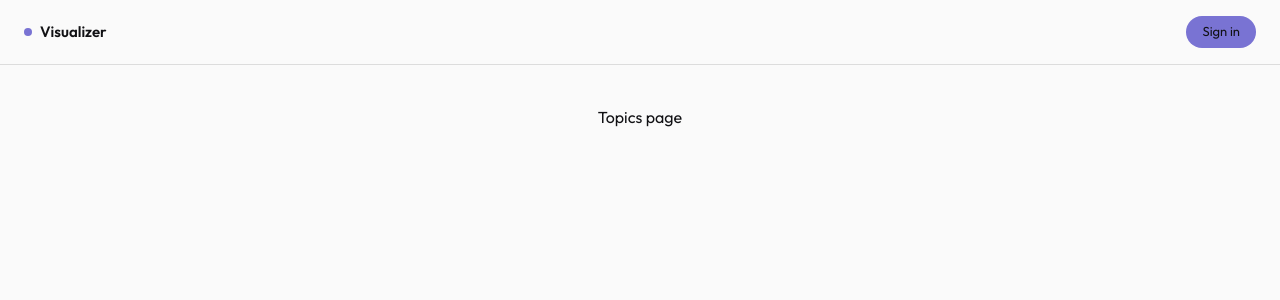
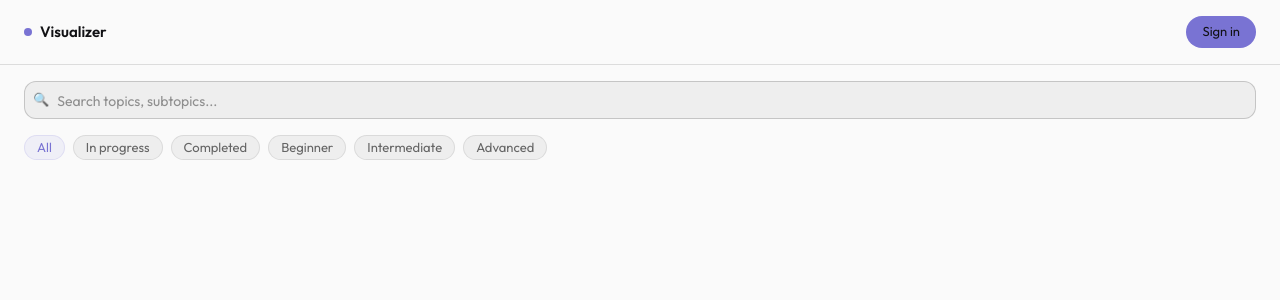
Before and after one commit to rimsha-shoukat/visualizer, a Next.js app: page /topics in a window 1280 px wide. Shown: the top 300 px of the page. Built offline with nearby package versions, Linux system fonts and the light colour scheme.

Commit message:
search bar added in Topics list page

```diff
--- a/src/app/topics/page.tsx
+++ b/src/app/topics/page.tsx
@@ -1,6 +1,6 @@
 import Link from "next/link";
 
-export default function Signin() {
+export default function Topics() {
   return (
     <>
       <nav className="flex flex-row items-center justify-between px-6 py-4 border-b border-muted/20">
@@ -15,8 +15,35 @@ export default function Signin() {
           Sign in
         </Link>
       </nav>
-      <section className="flex flex-col items-center justify-center gap-4 my-10">
-        Topics page
+      <section className="w-full h-auto px-6 py-4 flex flex-col items-center justify-center gap-4">
+        <div className="w-full flex flex-row gap-2 bg-muted/8 items-center justify-center border border-muted/30 rounded-xl px-2 py-1.5">
+          <p className="text-[13px]">🔍</p>
+          <input
+            className="w-full placeholder-muted/70 placeholder:text-[14px] focus:outline-none"
+            type="text"
+            placeholder="Search topics, subtopics..."
+          />
+        </div>
+        <div className="w-full flex flex-row items-start justify-start gap-2 overflow-x-scroll scrollbar-none [scrollbar-width:none] [&::-webkit-scrollbar]:hidden">
+          <button className="border border-accent/15 bg-accent/8 text-[13px] text-accent rounded-full px-3 py-0.5">
+            All
+          </button>
+          <button className="border text-nowrap border-muted/15 bg-muted/8 text-[13px] text-muted rounded-full px-3 py-0.5">
+            In progress
+          </button>
+          <button className="border border-muted/15 bg-muted/8 text-[13px] text-muted rounded-full px-3 py-0.5">
+            Completed
+          </button>
+          <button className="border border-muted/15 bg-muted/8 text-[13px] text-muted rounded-full px-3 py-0.5">
+            Beginner
+          </button>
+          <button className="border border-muted/15 bg-muted/8 text-[13px] text-muted rounded-full px-3 py-0.5">
+            Intermediate
+          </button>
+          <button className="border border-muted/15 bg-muted/8 text-[13px] text-muted rounded-full px-3 py-0.5">
+            Advanced
+          </button>
+        </div>
       </section>
     </>
   );
```
